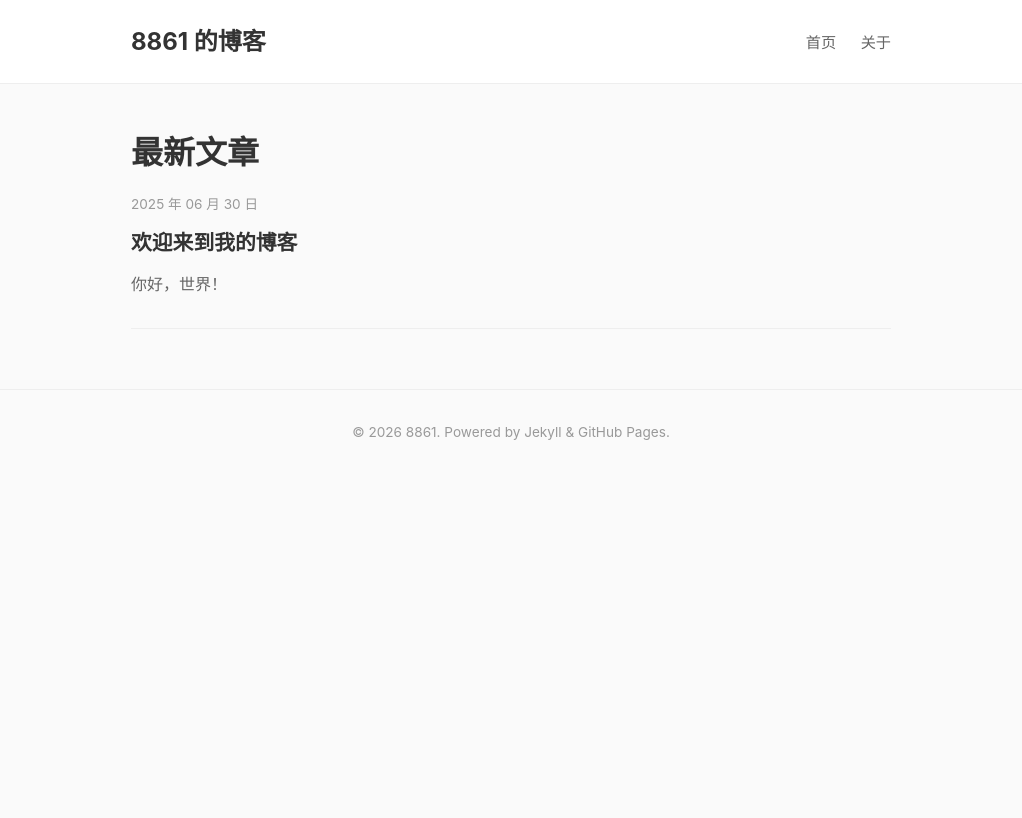
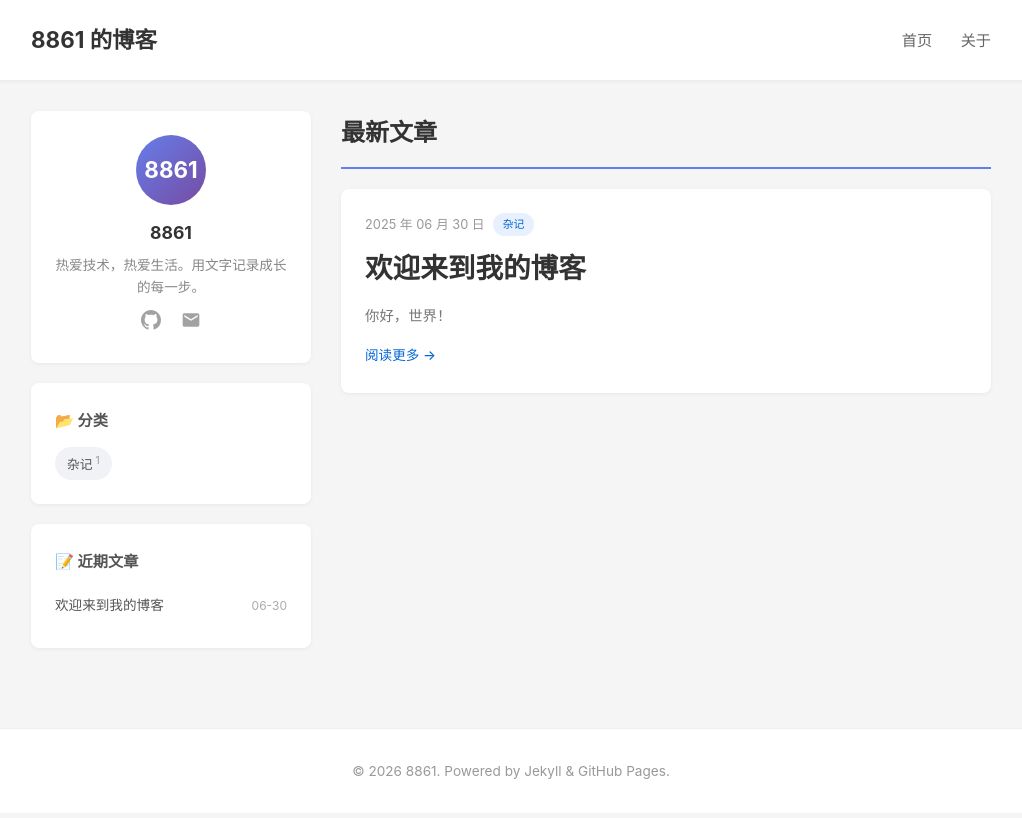
Before and after one commit to ldsun2024/ldsun2024.github.io, a Jekyll site: the page built from index.md, in a window 1280 px wide. Shown: the top 818 px of the page, without its empty margins (129-1151 px from the left). Built offline with Jekyll 4.4.1, drawn with Linux system fonts in a browser that asks for light colours.

Commit message:
首页改造: 侧边栏 + 文章卡片布局

```diff
--- a/_config.yml
+++ b/_config.yml
@@ -6,6 +6,12 @@ baseurl: ""
 
 # Author
 author: 8861
+avatar: /assets/images/avatar.png
+bio: "热爱技术，热爱生活。用文字记录成长的每一步。"
+
+# Social links
+github: ldsun2024
+email: ldsun18850272729@gmail.com
 
 # Build settings
 theme: null
--- a/assets/css/style.css
+++ b/assets/css/style.css
@@ -8,11 +8,11 @@ body {
   font-family: -apple-system, BlinkMacSystemFont, "Segoe UI", "PingFang SC", "Microsoft YaHei", sans-serif;
   line-height: 1.8;
   color: #333;
-  background: #fafafa;
+  background: #f5f5f5;
 }
 
 .container {
-  max-width: 800px;
+  max-width: 1000px;
   margin: 0 auto;
   padding: 0 20px;
 }
@@ -22,66 +22,250 @@ body {
   background: #fff;
   border-bottom: 1px solid #eee;
   padding: 20px 0;
-  margin-bottom: 40px;
+  margin-bottom: 30px;
+  box-shadow: 0 1px 3px rgba(0,0,0,0.05);
+}
+
+.site-header .container {
+  display: flex;
+  align-items: center;
+  justify-content: space-between;
 }
 
 .site-title {
-  font-size: 1.5em;
+  font-size: 1.4em;
   font-weight: 700;
   color: #333;
   text-decoration: none;
 }
 
-.site-nav {
-  float: right;
-  margin-top: 8px;
-}
-
 .site-nav a {
-  margin-left: 20px;
+  margin-left: 24px;
   color: #666;
   text-decoration: none;
   font-size: 0.95em;
+  transition: color 0.2s;
 }
 
 .site-nav a:hover {
   color: #0366d6;
 }
 
-/* Posts list */
-.post-list {
+/* ========== Home Two-column Layout ========== */
+.home-layout {
+  display: flex;
+  gap: 30px;
+  align-items: flex-start;
+}
+
+/* Sidebar */
+.sidebar {
+  flex: 0 0 280px;
+  position: sticky;
+  top: 20px;
+}
+
+.sidebar-card {
+  background: #fff;
+  border-radius: 8px;
+  padding: 24px;
+  margin-bottom: 20px;
+  box-shadow: 0 1px 4px rgba(0,0,0,0.06);
+}
+
+.sidebar-card h3 {
+  font-size: 1.1em;
+  margin-bottom: 6px;
+  text-align: center;
+}
+
+.sidebar-card h4 {
+  font-size: 0.95em;
+  margin-bottom: 12px;
+  color: #555;
+}
+
+.sidebar-card .bio {
+  font-size: 0.85em;
+  color: #888;
+  text-align: center;
+  line-height: 1.6;
+}
+
+/* Avatar */
+.avatar {
+  width: 70px;
+  height: 70px;
+  border-radius: 50%;
+  background: linear-gradient(135deg, #667eea, #764ba2);
+  color: #fff;
+  font-size: 1.4em;
+  font-weight: 700;
+  display: flex;
+  align-items: center;
+  justify-content: center;
+  margin: 0 auto 12px;
+}
+
+/* Social links */
+.social-links {
+  text-align: center;
+  margin-top: 12px;
+}
+
+.social-links a {
+  display: inline-block;
+  margin: 0 8px;
+  opacity: 0.6;
+  transition: opacity 0.2s;
+}
+
+.social-links a:hover {
+  opacity: 1;
+}
+
+/* Categories */
+.categories {
+  display: flex;
+  flex-wrap: wrap;
+  gap: 8px;
+}
+
+.category-tag {
+  display: inline-block;
+  background: #f0f2f5;
+  padding: 4px 12px;
+  border-radius: 20px;
+  font-size: 0.8em;
+  color: #555;
+}
+
+.category-tag sup {
+  color: #999;
+  margin-left: 3px;
+  font-size: 0.8em;
+}
+
+/* Sidebar recent posts */
+.sidebar-posts {
   list-style: none;
 }
 
-.post-list li {
-  margin-bottom: 30px;
-  padding-bottom: 30px;
-  border-bottom: 1px solid #eee;
+.sidebar-posts li {
+  padding: 6px 0;
+  border-bottom: 1px solid #f5f5f5;
+  display: flex;
+  justify-content: space-between;
+  align-items: center;
 }
 
-.post-list .post-meta {
+.sidebar-posts li:last-child {
+  border-bottom: none;
+}
+
+.sidebar-posts a {
+  color: #555;
+  text-decoration: none;
   font-size: 0.85em;
+  flex: 1;
+  overflow: hidden;
+  text-overflow: ellipsis;
+  white-space: nowrap;
+}
+
+.sidebar-posts a:hover {
+  color: #0366d6;
+}
+
+.sidebar-posts .post-date {
+  font-size: 0.75em;
+  color: #aaa;
+  margin-left: 8px;
+  flex-shrink: 0;
+}
+
+/* Main content area */
+.home-main {
+  flex: 1;
+  min-width: 0;
+}
+
+.section-title {
+  font-size: 1.5em;
+  color: #333;
+  margin-bottom: 20px;
+  padding-bottom: 12px;
+  border-bottom: 2px solid #667eea;
+}
+
+/* Post cards */
+.post-card {
+  background: #fff;
+  border-radius: 8px;
+  padding: 24px;
+  margin-bottom: 16px;
+  box-shadow: 0 1px 4px rgba(0,0,0,0.06);
+  transition: box-shadow 0.2s, transform 0.2s;
+}
+
+.post-card:hover {
+  box-shadow: 0 4px 12px rgba(0,0,0,0.1);
+  transform: translateY(-2px);
+}
+
+.post-card .post-meta {
+  font-size: 0.8em;
   color: #999;
   margin-bottom: 8px;
+  display: flex;
+  align-items: center;
+  gap: 8px;
 }
 
-.post-list .post-link {
-  font-size: 1.3em;
+.cat-badge {
+  display: inline-block;
+  background: #e8f0fe;
+  color: #0366d6;
+  padding: 2px 10px;
+  border-radius: 12px;
+  font-size: 0.85em;
+}
+
+.post-card h2 {
+  margin-bottom: 10px;
+}
+
+.post-link {
+  font-size: 1.15em;
   color: #333;
   text-decoration: none;
   font-weight: 600;
+  transition: color 0.2s;
 }
 
-.post-list .post-link:hover {
+.post-link:hover {
   color: #0366d6;
 }
 
-.post-list .post-excerpt {
-  margin-top: 8px;
-  color: #666;
+.post-excerpt {
+  color: #777;
+  font-size: 0.9em;
+  line-height: 1.7;
+  margin-bottom: 12px;
 }
 
-/* Post page */
+.read-more {
+  color: #0366d6;
+  text-decoration: none;
+  font-size: 0.85em;
+  font-weight: 500;
+}
+
+.read-more:hover {
+  text-decoration: underline;
+}
+
+/* ========== Post page ========== */
 .post-header, .page-header {
   margin-bottom: 30px;
 }
@@ -90,6 +274,7 @@ body {
   font-size: 2em;
   color: #333;
   margin-bottom: 10px;
+  line-height: 1.3;
 }
 
 .post-meta {
@@ -108,6 +293,10 @@ body {
 
 .post-content, .page-content {
   font-size: 1.05em;
+  background: #fff;
+  padding: 30px;
+  border-radius: 8px;
+  box-shadow: 0 1px 4px rgba(0,0,0,0.06);
 }
 
 .post-content h2, .page-content h2 {
@@ -168,4 +357,20 @@ body {
   text-align: center;
   color: #999;
   font-size: 0.85em;
+  background: #fff;
 }
+
+/* Responsive */
+@media (max-width: 768px) {
+  .home-layout {
+    flex-direction: column;
+  }
+  .sidebar {
+    flex: none;
+    width: 100%;
+    position: static;
+  }
+  .post-content {
+    padding: 20px;
+  }
+}
--- a/index.md
+++ b/index.md
@@ -3,14 +3,63 @@ layout: default
 title: 首页
 ---
 
-<h1 class="page-title">最新文章</h1>
+<div class="home-layout">
+  <aside class="sidebar">
+    <div class="sidebar-card">
+      <div class="avatar">8861</div>
+      <h3>{{ site.author }}</h3>
+      <p class="bio">{{ site.bio }}</p>
+      <div class="social-links">
+        <a href="https://github.com/{{ site.github }}" target="_blank" title="GitHub">
+          <svg height="20" width="20" viewBox="0 0 16 16" fill="#666"><path d="M8 0C3.58 0 0 3.58 0 8c0 3.54 2.29 6.53 5.47 7.59.4.07.55-.17.55-.38 0-.19-.01-.82-.01-1.49-2.01.37-2.53-.49-2.69-.94-.09-.23-.48-.94-.82-1.13-.28-.15-.68-.52-.01-.53.63-.01 1.08.58 1.23.82.72 1.21 1.87.87 2.33.66.07-.52.28-.87.51-1.07-1.78-.2-3.64-.89-3.64-3.95 0-.87.31-1.59.82-2.15-.08-.2-.36-1.02.08-2.12 0 0 .67-.21 2.2.82.64-.18 1.32-.27 2-.27.68 0 1.36.09 2 .27 1.53-1.04 2.2-.82 2.2-.82.44 1.1.16 1.92.08 2.12.51.56.82 1.27.82 2.15 0 3.07-1.87 3.75-3.65 3.95.29.25.54.73.54 1.48 0 1.07-.01 1.93-.01 2.2 0 .21.15.46.55.38A8.013 8.013 0 0016 8c0-4.42-3.58-8-8-8z"/></svg>
+        </a>
+        <a href="mailto:{{ site.email }}" title="Email">
+          <svg height="20" width="20" viewBox="0 0 24 24" fill="#666"><path d="M20 4H4c-1.1 0-2 .9-2 2v12c0 1.1.9 2 2 2h16c1.1 0 2-.9 2-2V6c0-1.1-.9-2-2-2zm0 4l-8 5-8-5V6l8 5 8-5v2z"/></svg>
+        </a>
+      </div>
+    </div>
 
-<ul class="post-list">
-  {% for post in site.posts %}
-  <li>
-    <div class="post-meta">{{ post.date | date: "%Y 年 %m 月 %d 日" }}</div>
-    <a class="post-link" href="{{ post.url | relative_url }}">{{ post.title }}</a>
-    <div class="post-excerpt">{{ post.excerpt | strip_html | truncate: 200 }}</div>
-  </li>
-  {% endfor %}
-</ul>
+    <div class="sidebar-card">
+      <h4>📂 分类</h4>
+      <div class="categories">
+        {% assign cats = site.categories | sort %}
+        {% for cat in cats %}
+        <span class="category-tag">{{ cat[0] }}<sup>{{ cat[1] | size }}</sup></span>
+        {% endfor %}
+      </div>
+    </div>
+
+    <div class="sidebar-card">
+      <h4>📝 近期文章</h4>
+      <ul class="sidebar-posts">
+        {% for post in site.posts limit:5 %}
+        <li>
+          <a href="{{ post.url | relative_url }}">{{ post.title }}</a>
+          <span class="post-date">{{ post.date | date: "%m-%d" }}</span>
+        </li>
+        {% endfor %}
+      </ul>
+    </div>
+  </aside>
+
+  <main class="home-main">
+    <h1 class="section-title">最新文章</h1>
+    {% for post in site.posts %}
+    <article class="post-card">
+      <div class="post-card-body">
+        <div class="post-meta">
+          <time datetime="{{ post.date | date_to_xmlschema }}">{{ post.date | date: "%Y 年 %m 月 %d 日" }}</time>
+          {% if post.categories %}
+          {% for cat in post.categories %}
+          <span class="cat-badge">{{ cat }}</span>
+          {% endfor %}
+          {% endif %}
+        </div>
+        <h2><a class="post-link" href="{{ post.url | relative_url }}">{{ post.title }}</a></h2>
+        <p class="post-excerpt">{{ post.excerpt | strip_html | truncate: 150 }}</p>
+        <a class="read-more" href="{{ post.url | relative_url }}">阅读更多 →</a>
+      </div>
+    </article>
+    {% endfor %}
+  </main>
+</div>
```
